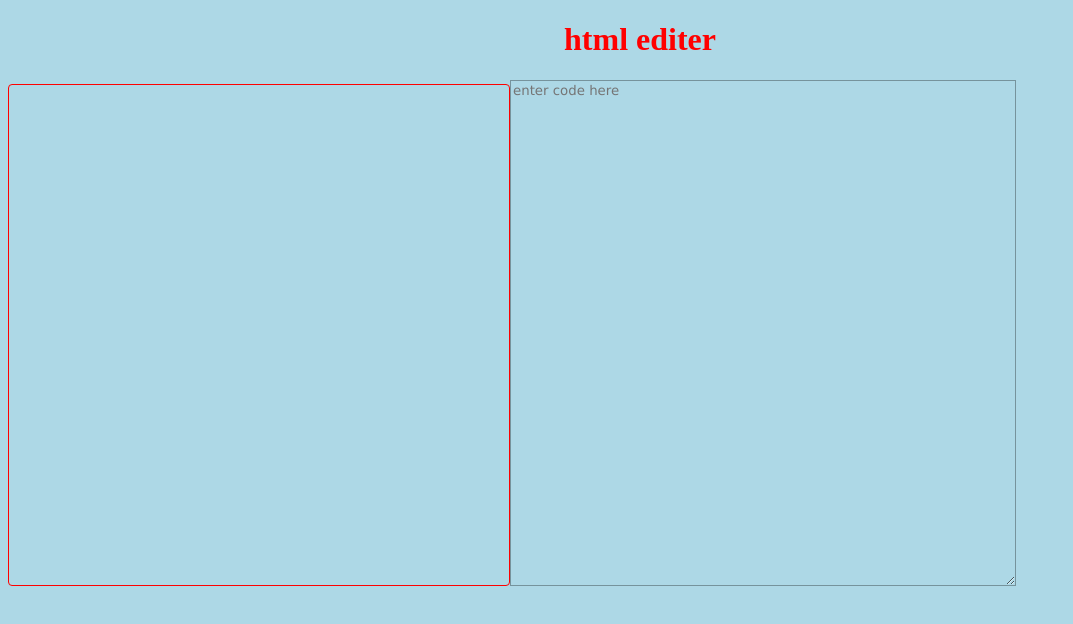
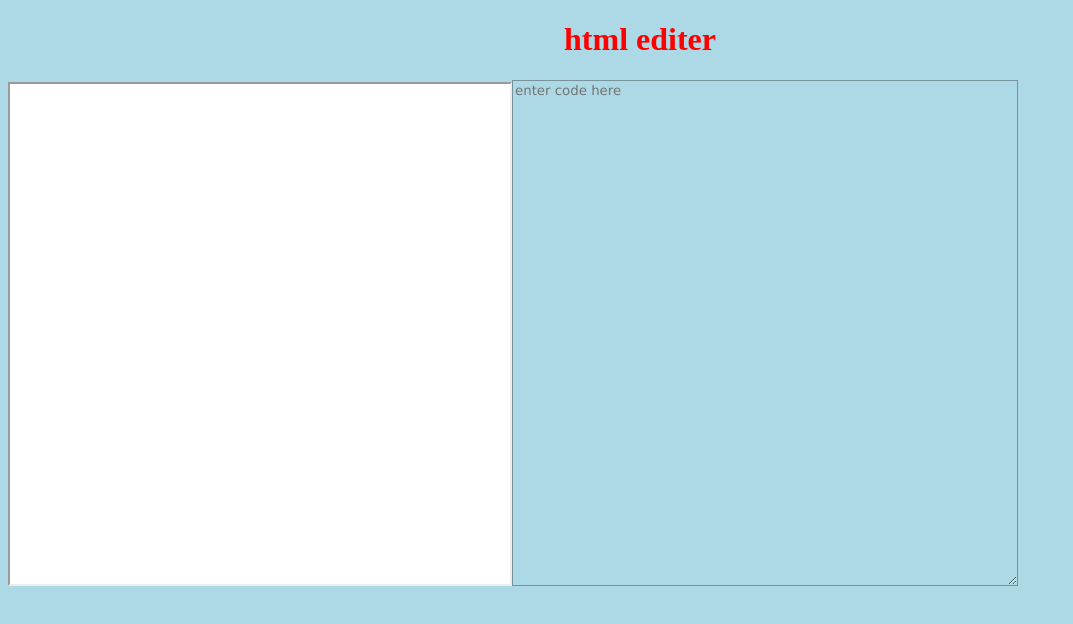
Before and after one commit to fred1881/html-editer, a plain HTML site: page index.html in a window 1280 px wide. Shown: the whole page, without its empty margins (0-1073 px from the left). Drawn offline with Linux system fonts and the light colour scheme.

Commit message:
Update index.html

```diff
--- a/index.html
+++ b/index.html
@@ -7,11 +7,10 @@
 }
       iframe{
       position: bottom;
-        border: solid 1px red;
-        border-radius: 4px;
         width: 500px;
         height: 500px;
         line-height: 40px;
+        background-color: #ffffff;
       }
 h1 {
   color: red;
```
